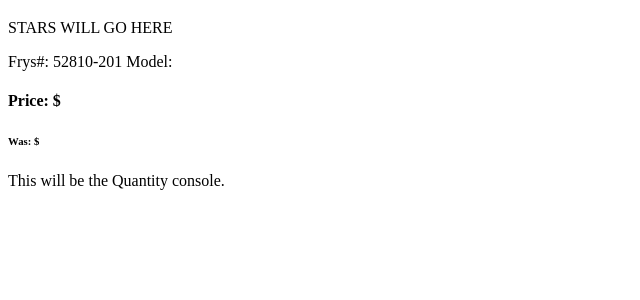
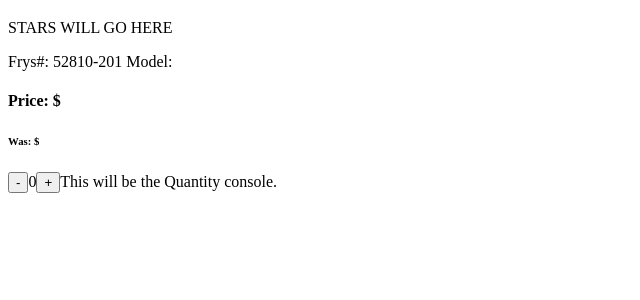
Before and after one commit to hrr37-team-bender/chagilguiab-service, a React app: page / in a window 1280 px wide. Shown: the top 300 px of the page, without its empty margins (0-640 px from the left). Built offline with nearby package versions, Linux system fonts and the light colour scheme; no server answers; the HTML template or start-up script is replaced by a standard one.

Commit message:
adds plus and minus buttons to Quantity component

```diff
--- a/client/src/components/Quantity.jsx
+++ b/client/src/components/Quantity.jsx
@@ -2,6 +2,9 @@ import React from 'react';
 
 const Quantity = (props) => (
   <div>
+    <button onClick={props.minus}>-</button>
+    0
+    <button onClick={props.plus}>+</button>
     This will be the Quantity console.
   </div>
 );
```
